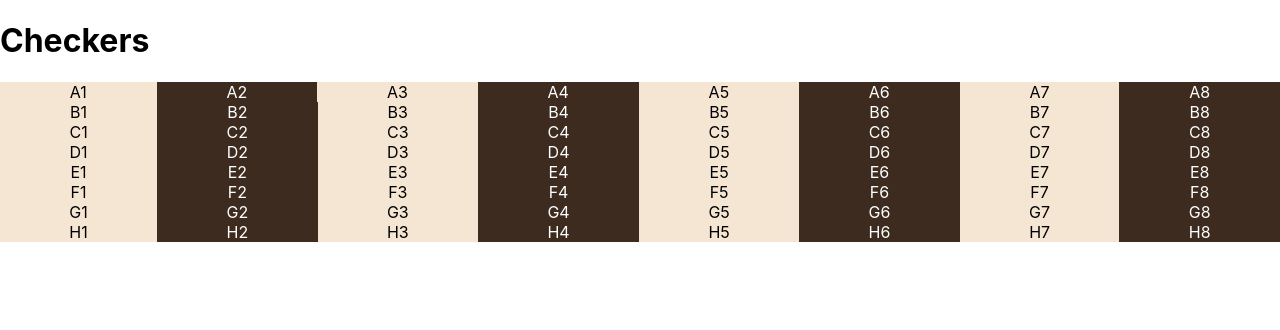
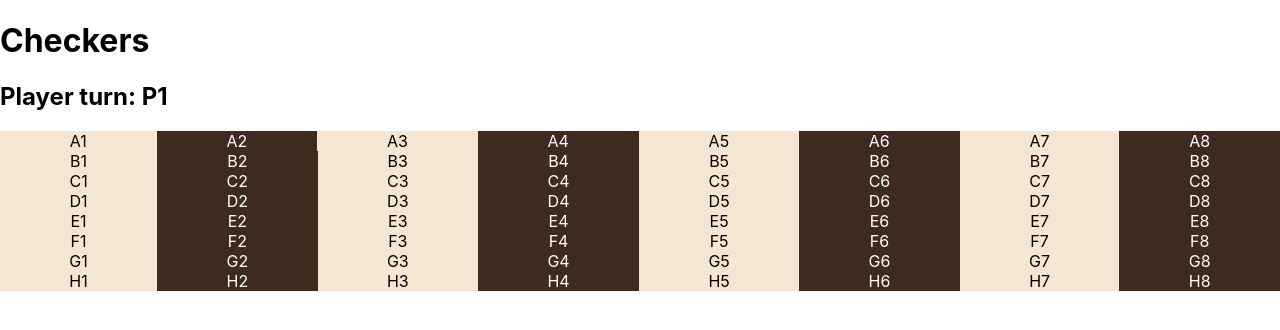
Before and after one commit to jjwebdev1865/typescriptGames, a React (Create React App) app in the folder checkers/: page / in a window 1280 px wide. Shown: the top 330 px of the page. Built offline with nearby package versions, Linux system fonts and the light colour scheme.

Commit message:
basic game context, player turn

```diff
--- a/checkers/src/App.tsx
+++ b/checkers/src/App.tsx
@@ -1,6 +1,7 @@
-import React from 'react';
+import React, { useContext } from 'react';
 import BoardStartingLayout from './utils/helperFunctions/boardStartSetup';
 import { getBoardRowsArray } from './utils/helperFunctions/getBoardRowsArray';
+import { GameContext } from './context/gameContext';
 
 export type PieceInfo = {
   position: number,
@@ -13,7 +14,10 @@ export type PieceInfoFE = {
 }
 
 function App() {
+  const { playerTurn } = useContext(GameContext)
   const board: Object = BoardStartingLayout()
+
+  console.log('player turn:' , playerTurn)
 
   // TODO: Add styling - red and black alternating board pieces
   function getBoardRows() {
@@ -54,6 +58,8 @@ function App() {
     <div className="App">
       <h1>Checkers</h1>
 
+      <h2>Player turn: {playerTurn.toUpperCase()}</h2>
+
       <ul style={{ padding: 0}}>
         {getBoardRows()}
       </ul>
--- /dev/null
+++ b/checkers/src/context/gameContext.tsx
@@ -0,0 +1,32 @@
+import { createContext, useEffect, useState } from "react";
+
+export const GameContext = createContext({
+  playerTurn: 'p1',
+  changeTurn: () => {},
+});
+
+interface GameProviderProps {
+  children: React.ReactNode
+}
+
+export const GameProvider = ({ children }: GameProviderProps) => {
+  const [playerTurn, setPlayerTurn] = useState('');
+
+  useEffect(() => {
+    setPlayerTurn('p1')
+  }, [])
+
+  const changeTurn = () => {
+    if (playerTurn === 'p1') {
+      setPlayerTurn('p2')
+    } else {
+      setPlayerTurn('p1')
+    }
+  }
+
+  const value = { playerTurn, changeTurn, };
+
+  return <GameContext.Provider value={value}>
+    {children}
+  </GameContext.Provider>
+}
--- a/checkers/src/index.tsx
+++ b/checkers/src/index.tsx
@@ -2,12 +2,15 @@ import React from 'react';
 import ReactDOM from 'react-dom/client';
 import './index.css';
 import App from './App';
+import { GameProvider } from './context/gameContext';
 
 const root = ReactDOM.createRoot(
   document.getElementById('root') as HTMLElement
 );
 root.render(
   <React.StrictMode>
-    <App />
+    <GameProvider>
+      <App />
+    </GameProvider>
   </React.StrictMode>
 );
```
